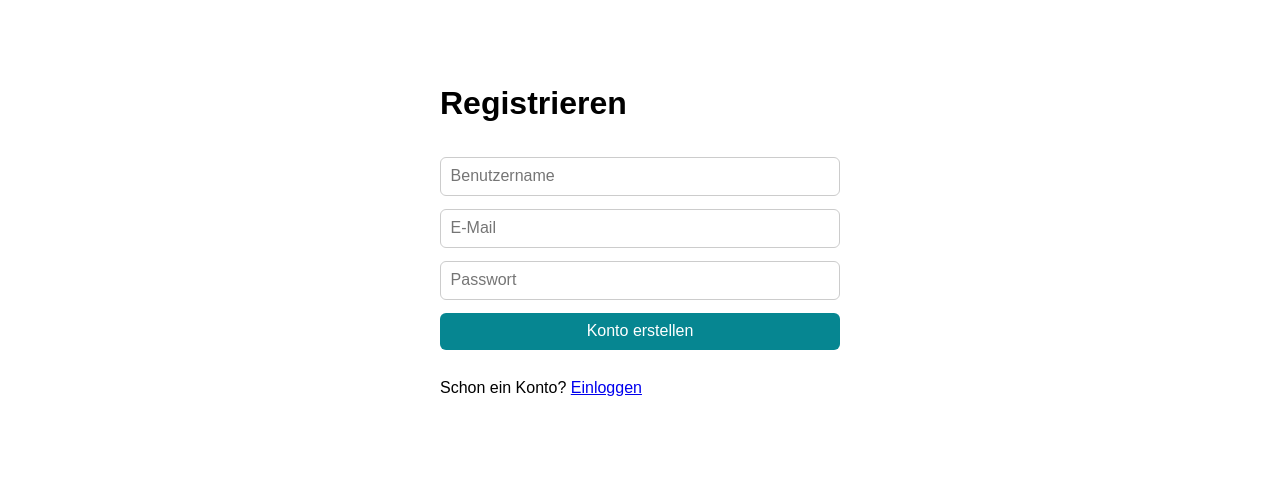
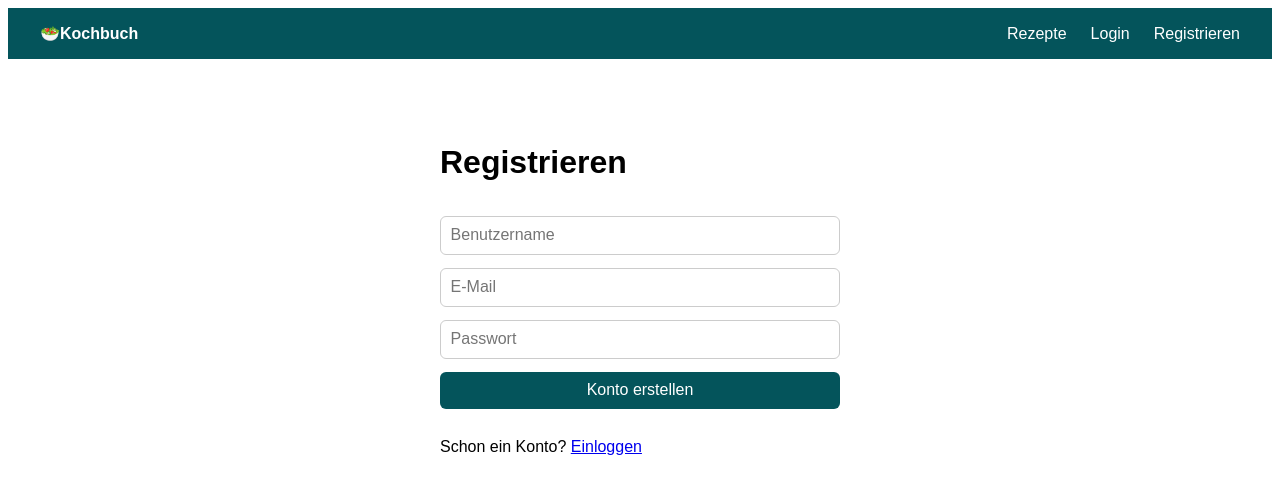
Before and after one commit to ezabell610/Verteilte-Systeme, a SvelteKit app in the folder frontend/: page /register in a window 1280 px wide. Shown: the top 494 px of the page. Built offline with nearby package versions, Linux system fonts and the light colour scheme.

Commit message:
Navigation erstellt

```diff
--- a/frontend/src/lib/api.ts
+++ b/frontend/src/lib/api.ts
@@ -1,19 +1,23 @@
 /** Basis-URL des FastAPI-Backends */
 const API_BASE = 'http://localhost:8000';
+const isBrowser = typeof window !== 'undefined';
 
 
 /** Hilfsfunktion: gibt den gespeicherten JWT zurück (oder null) */
 function getToken(): string | null {
+	if (!isBrowser) return null;
 	return localStorage.getItem('token');
 }
 
 /** Hilfsfunktion: speichert den JWT im localStorage */
 function saveToken(token: string): void {
+	if (!isBrowser) return;
 	localStorage.setItem('token', token);
 }
 
 /** Hilfsfunktion: löscht den JWT (Logout) */
 export function logout(): void {
+	if (!isBrowser) return;
 	localStorage.removeItem('token');
 }
 
--- a/frontend/src/routes/+layout.svelte
+++ b/frontend/src/routes/+layout.svelte
@@ -1 +1,59 @@
+<script lang="ts">
+    import { isLoggedIn, logout } from '$lib/api';
+
+    function handleLogout() {
+        logout();
+        window.location.href = '/login';
+    }
+</script>
+
+<nav>
+    <a href="/">🥗Kochbuch</a>
+
+    <div class="links">
+        <a href="/">Rezepte</a>
+        {#if isLoggedIn()}
+            <a href="/recipes/new">Rezept erstellen</a>
+            <button onclick={handleLogout}>Logout</button>
+        {:else}
+            <a href="/login">Login</a>
+            <a href="/register">Registrieren</a>
+        {/if}
+    </div>
+</nav>
+
 <slot />
+
+<style>
+    nav {
+        display: flex;
+        justify-content: space-between;
+        align-items: center;
+        padding: 1rem 2rem;
+        background: #04545b;
+        color: white;
+        font-family: sans-serif;
+    }
+    nav a {
+        color: white;
+        text-decoration: none;
+        font-weight: bold;
+    }
+    .links {
+        display: flex;
+        gap: 1.5rem;
+        align-items: center;
+    }
+    .links a {
+        font-weight: normal;
+    }
+    button {
+        background: white;
+        color: #04545b;
+        border: none;
+        padding: 0.4rem 0.8rem;
+        border-radius: 6px;
+        cursor: pointer;
+        font-weight: bold;
+    }
+</style>
--- a/frontend/src/routes/login/+page.svelte
+++ b/frontend/src/routes/login/+page.svelte
@@ -47,7 +47,7 @@
     button {
         padding: 0.6rem;
         font-size: 1rem;
-        background: #068691;
+        background: #04545b;
         color: white;
         border: none;
         border-radius: 6px;
--- a/frontend/src/routes/register/+page.svelte
+++ b/frontend/src/routes/register/+page.svelte
@@ -53,7 +53,7 @@
     button {
         padding: 0.6rem;
         font-size: 1rem;
-        background: #068691;
+        background: #04545b;
         color: white;
         border: none;
         border-radius: 6px;
```
